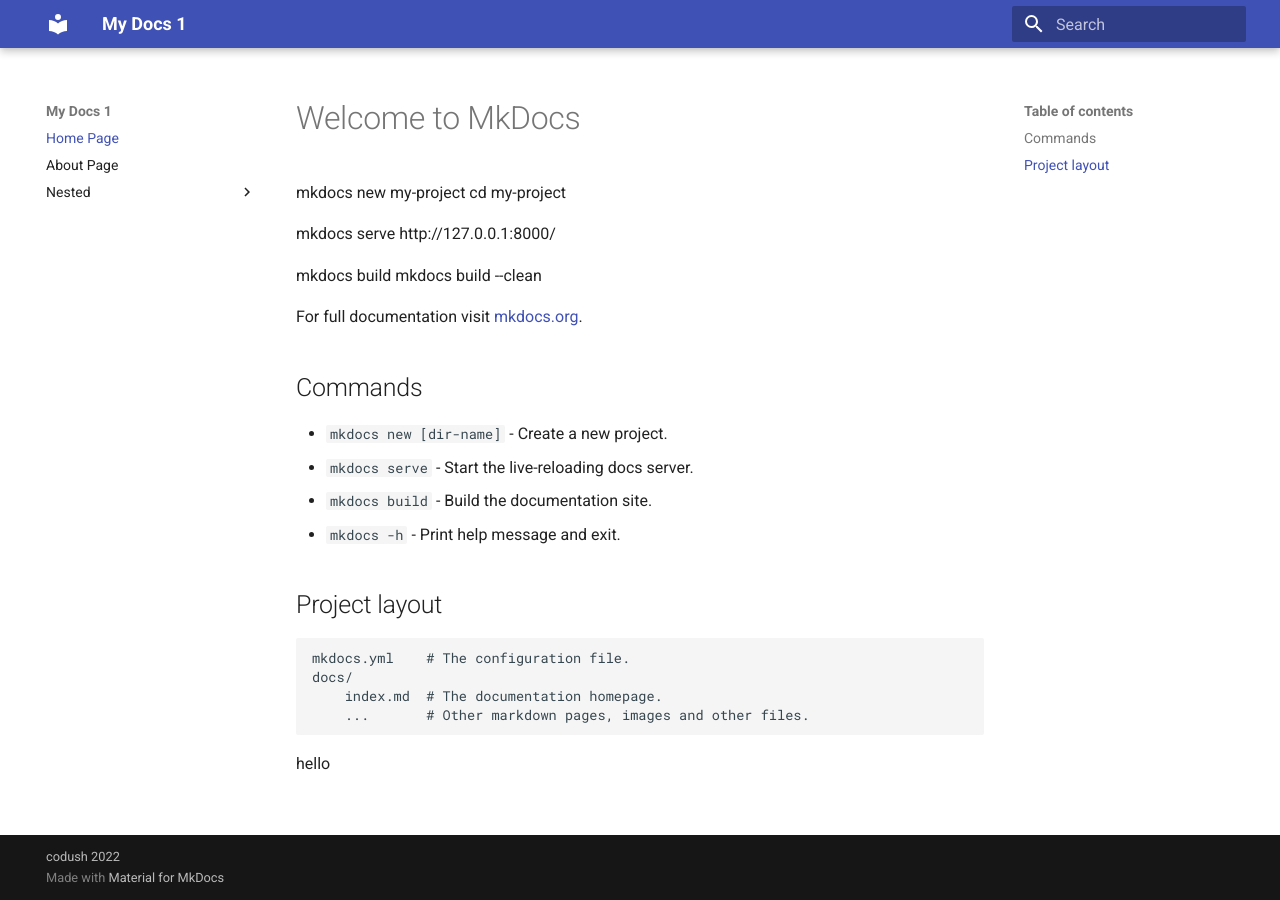
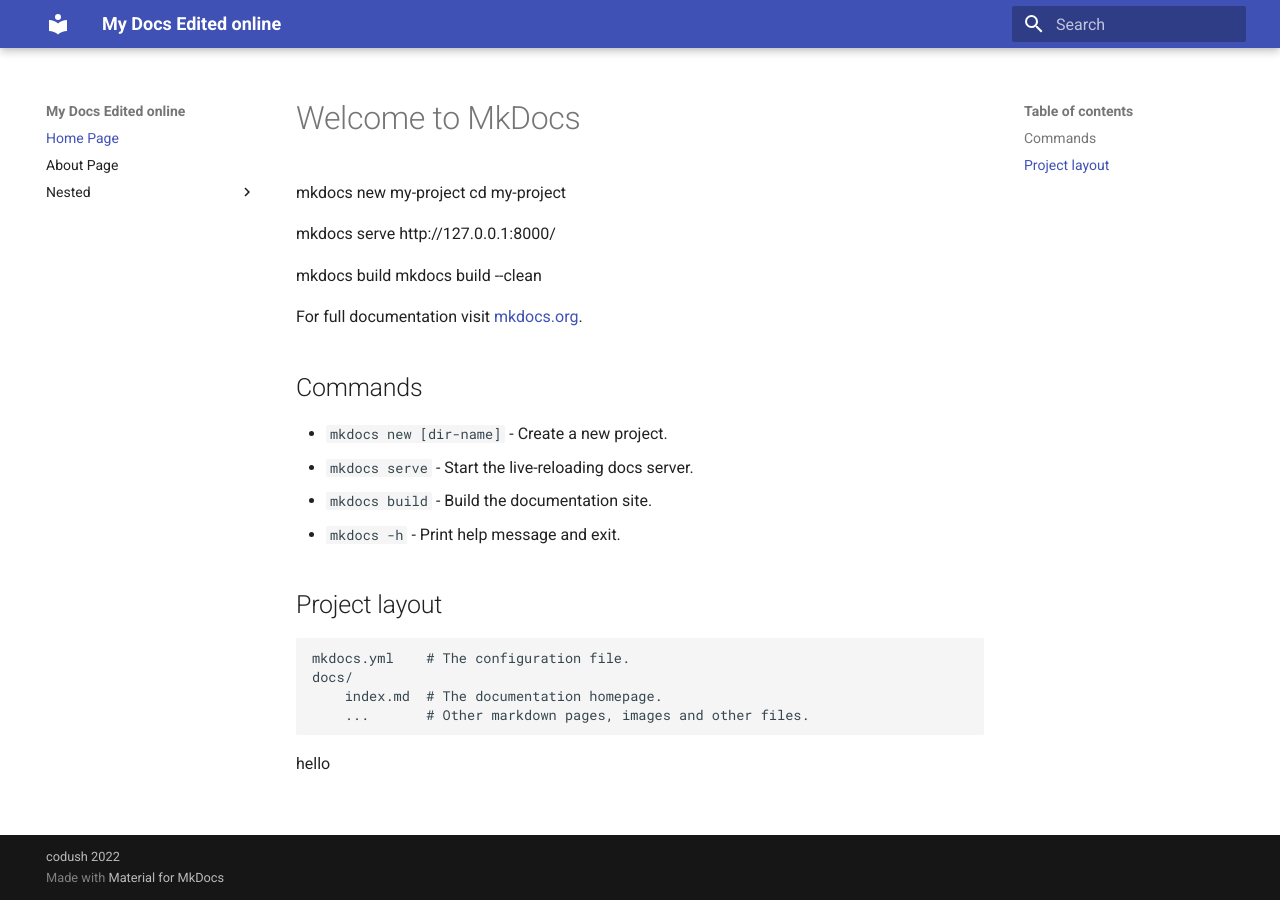
Before and after one commit to codush/template_app_pages, an MkDocs documentation site: the page built from docs/index.md, in a window 1280 px wide. Built offline with MkDocs 1.6.1 and Material for MkDocs 9.7.7, drawn with Linux system fonts in a browser that asks for light colours.

Commit message:
file edited online

```diff
--- a/mkdocs.yml
+++ b/mkdocs.yml
@@ -1,6 +1,6 @@
 docs_dir:
 site_dir:
-site_name: My Docs 1
+site_name: My Docs Edited online
 site_url: https://example.com
 theme: material
 nav:
```
